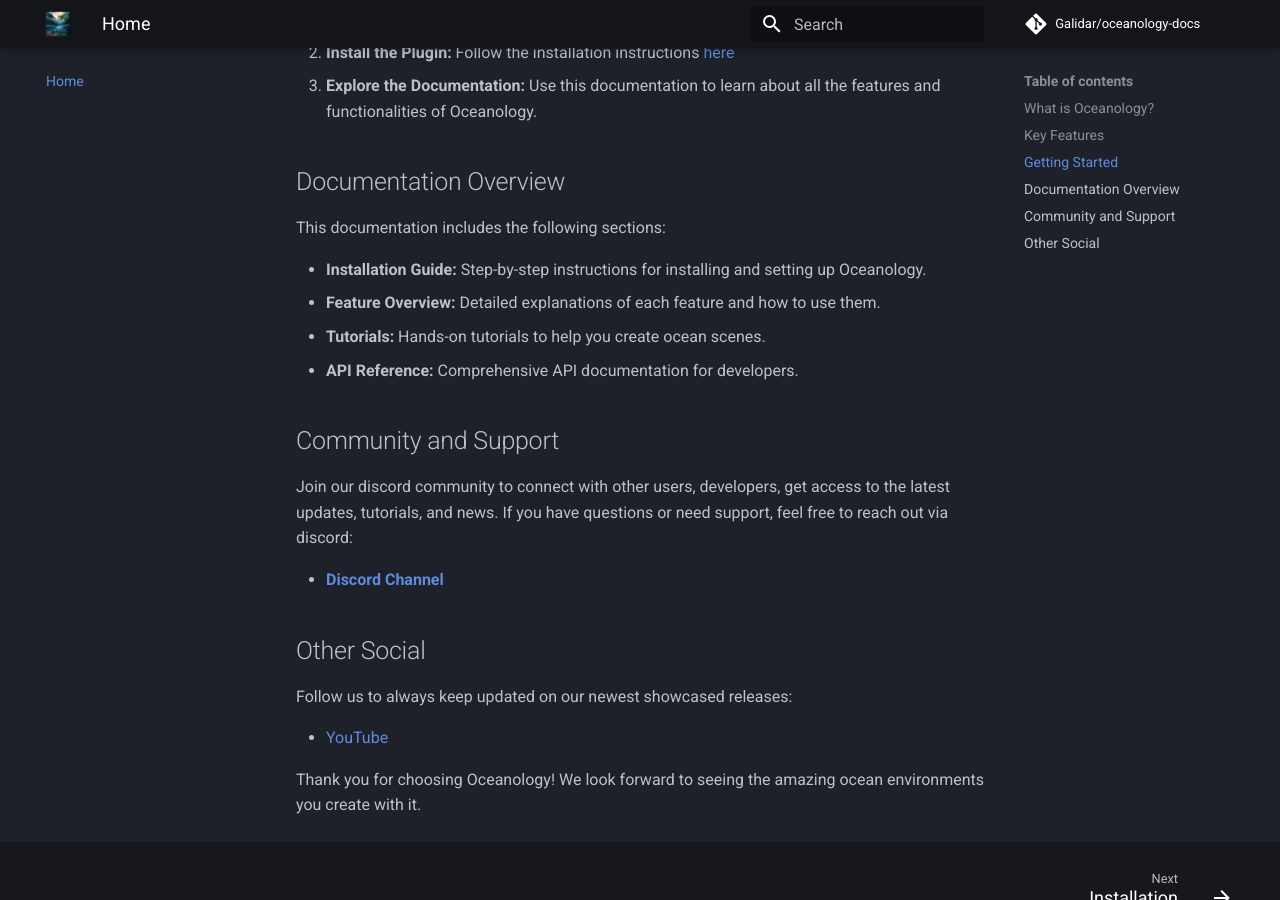
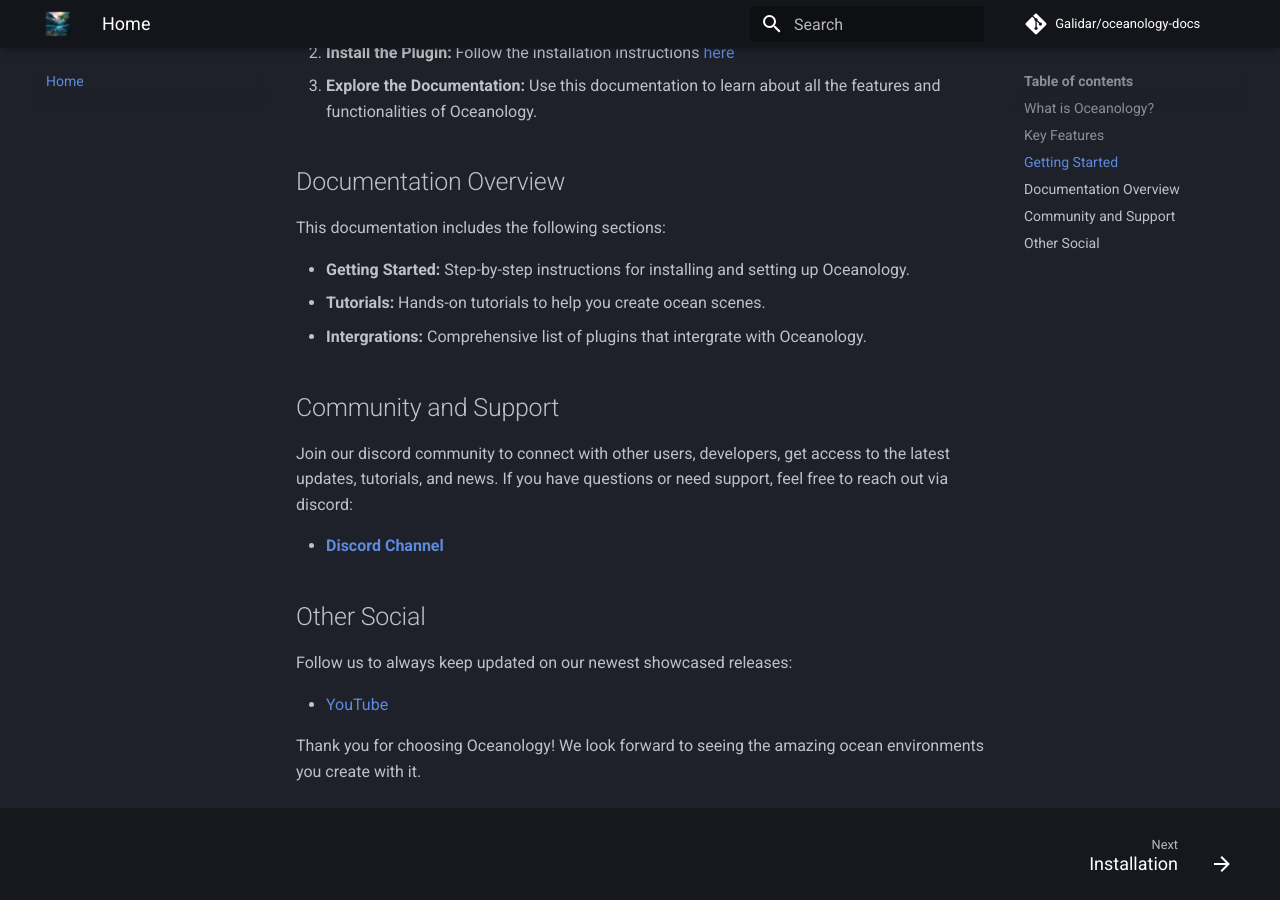
Before and after one commit to Galidar/oceanology-docs, an MkDocs documentation site: the page built from docs/index.md, in a window 1280 px wide and 900 px high, scrolled down 893 px. Built offline with MkDocs 1.6.1 and Material for MkDocs 9.7.7, drawn with Linux system fonts in a browser that asks for light colours; comment, search, counter and statistics services are not loaded; the version menu is left out.

Commit message:
updates to docs, moved around nav a bit

```diff
--- a/docs/index.md
+++ b/docs/index.md
@@ -25,10 +25,9 @@
 
 This documentation includes the following sections:
 
-- **Installation Guide:** Step-by-step instructions for installing and setting up Oceanology.
-- **Feature Overview:** Detailed explanations of each feature and how to use them.
+- **Getting Started:** Step-by-step instructions for installing and setting up Oceanology.
 - **Tutorials:** Hands-on tutorials to help you create ocean scenes.
-- **API Reference:** Comprehensive API documentation for developers.
+- **Intergrations:** Comprehensive list of plugins that intergrate with Oceanology.
 
 ## Community and Support
 
```
